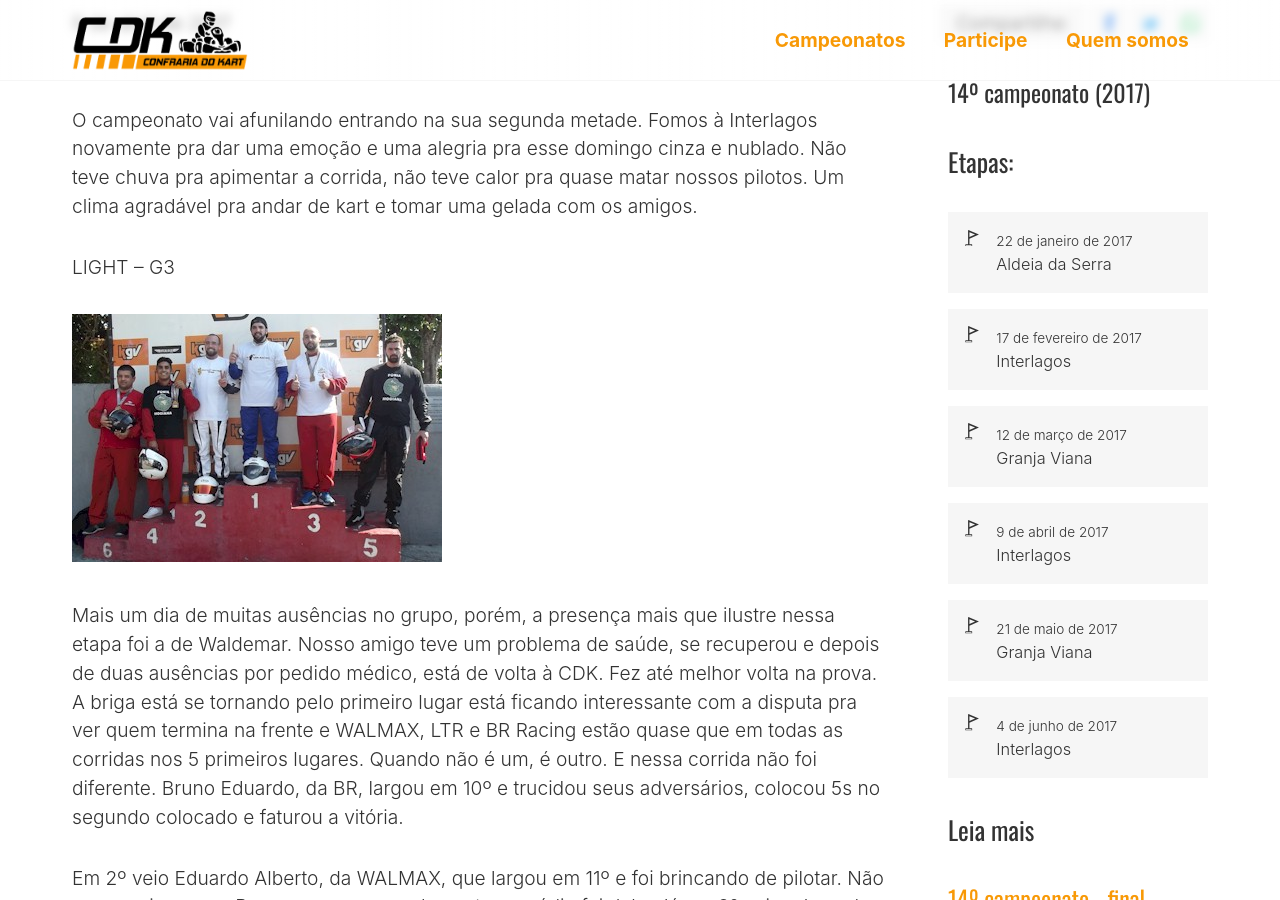
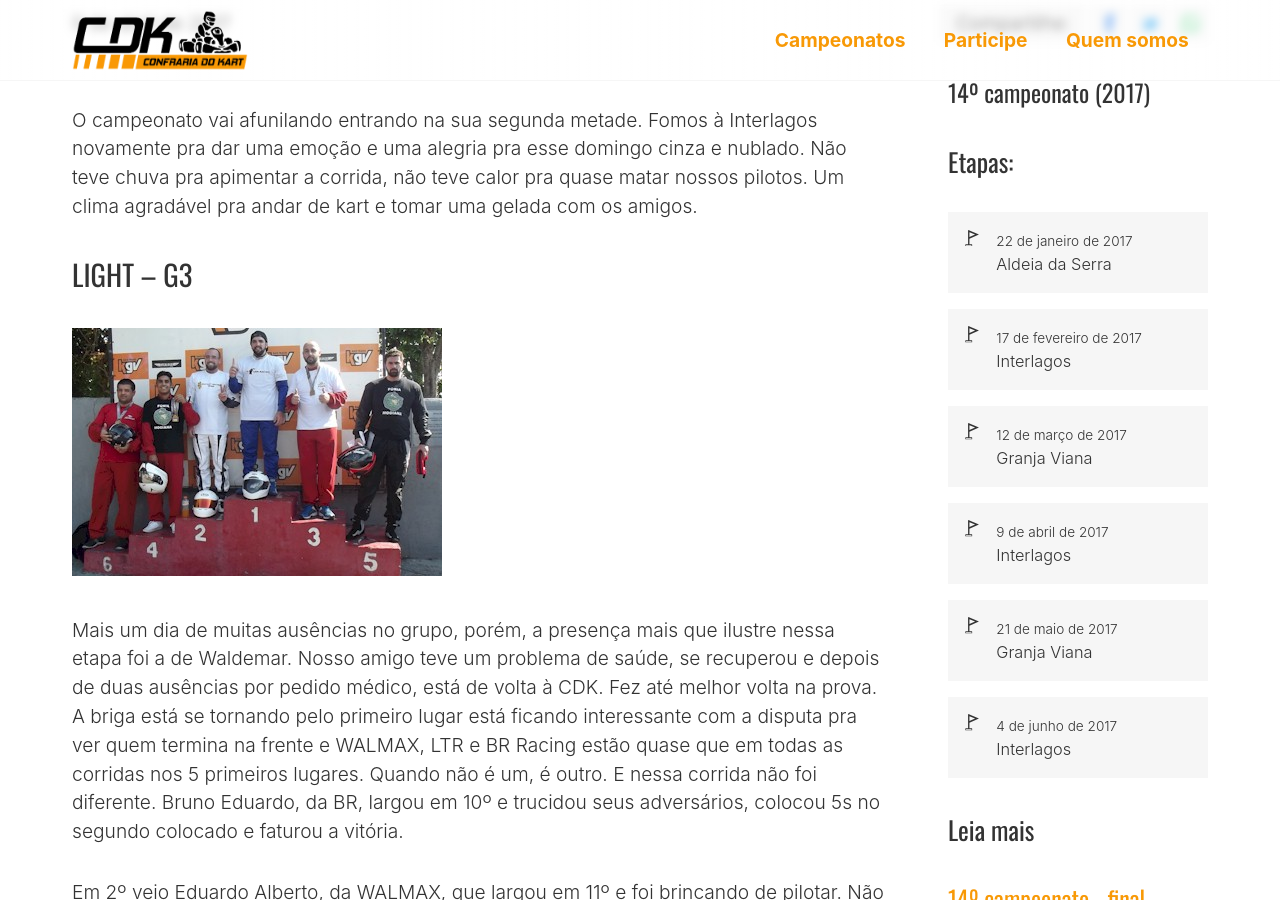
Before and after one commit to ConfrariaDoKart/confrariadokart.github.io, a Jekyll site: the page built from _posts/2017-04-09-14o-campeonato-4a-etapa.markdown, in a window 1280 px wide and 900 px high, scrolled down 901 px. Built offline with Jekyll 4.4.1, drawn with Linux system fonts in a browser that asks for light colours.

```diff
--- a/_posts/2017-04-09-14o-campeonato-4a-etapa.markdown
+++ b/_posts/2017-04-09-14o-campeonato-4a-etapa.markdown
@@ -7,7 +7,7 @@
 
 O campeonato vai afunilando entrando na sua segunda metade. Fomos à Interlagos novamente pra dar uma emoção e uma alegria pra esse domingo cinza e nublado. Não teve chuva pra apimentar a corrida, não teve calor pra quase matar nossos pilotos. Um clima agradável pra andar de kart e tomar uma gelada com os amigos.
 
-LIGHT – G3
+## LIGHT – G3
 
 ![14o_Campeonato_CDK_Etapa4_G3.jpg](/uploads/14o_Campeonato_CDK_Etapa4_G3.jpg)
 
@@ -15,7 +15,7 @@
 
 Em 2º veio Eduardo Alberto, da WALMAX, que largou em 11º e foi brincando de pilotar. Não conseguiu passar Bruno, mas o segundo posto no pódio foi dele. Já em 3º veio o Leandro, aspirante no G3, mas experiente no G1. Largou em 7º e chegou logo atrás de Eduardo, apenas 1s de distância entre eles. Completaram o pódio o grande Waldemar em 4º, Danylo em 5º e Leandro Luiz em 6º.
 
-GRADUADOS – G2
+## GRADUADOS – G2
 
 ![14o_Campeonato_CDK_Etapa4_G2@2x.jpg](/uploads/14o_Campeonato_CDK_Etapa4_G2@2x.jpg)
 
@@ -23,13 +23,13 @@
 
 Largou em 9º e acompanhou o primeiro colocado quase que a corrida toda. Em 3º veio o Lipe, que só foi ultrapassado pelos ponteiros e fez uma corrida muito boa, somando pontos importantes para a equipe, ainda na busca de uma vaga no G1. Completaram o pódio Rogério em 4º, Oscar em 5º e Pica-Pau em 6º.
 
-LIGHT – G3
+## LIGHT – G3
 
 ![14o_Campeonato_CDK_Etapa4_G3@@2x-1.jpg](/uploads/14o_Campeonato_CDK_Etapa4_G3@@2x-1.jpg)
 
 Quando a gente para pra ver a classificação desse grupo só me vem a mente: MEDALHA, MEDALHA, MEDALHA. Com mais uma vitória da Muttley, eles estão dominando o grupo, mas não pensem que está tão fácil assim, a Furia Mogiana está apenas 10 pontos atrás e quer levar esse caneco também. Contabilizando a segunda vitória para a Muttley, o reserva Guilherme Romano matou a pau e depois de largar em 12º ele simplesmente voou na pista e só aterrissou quando completou a volta 18, da bandeirada. 1º lugar pra ele. A 8s atrás de Guilherme veio Felipe Garibaldi, parceiro do vencedor, que largou em 8º e chegou em 2º pra fazer a dobradinha com o amigo. Largando em 11º, Sérgio, da Furia Mogiana, levou seu kart com muita calma pra 3ª posição. Completaram o pódio Paulo Daniel em 4º, Reinaldo em 5º e Danilo Carvalho em 6º.
 
-SUPER GRADUADOS – G1
+## SUPER GRADUADOS – G1
 
 ![14o_Campeonato_CDK_Etapa4_G1@2x.jpg](/uploads/14o_Campeonato_CDK_Etapa4_G1@2x.jpg)
 
```
